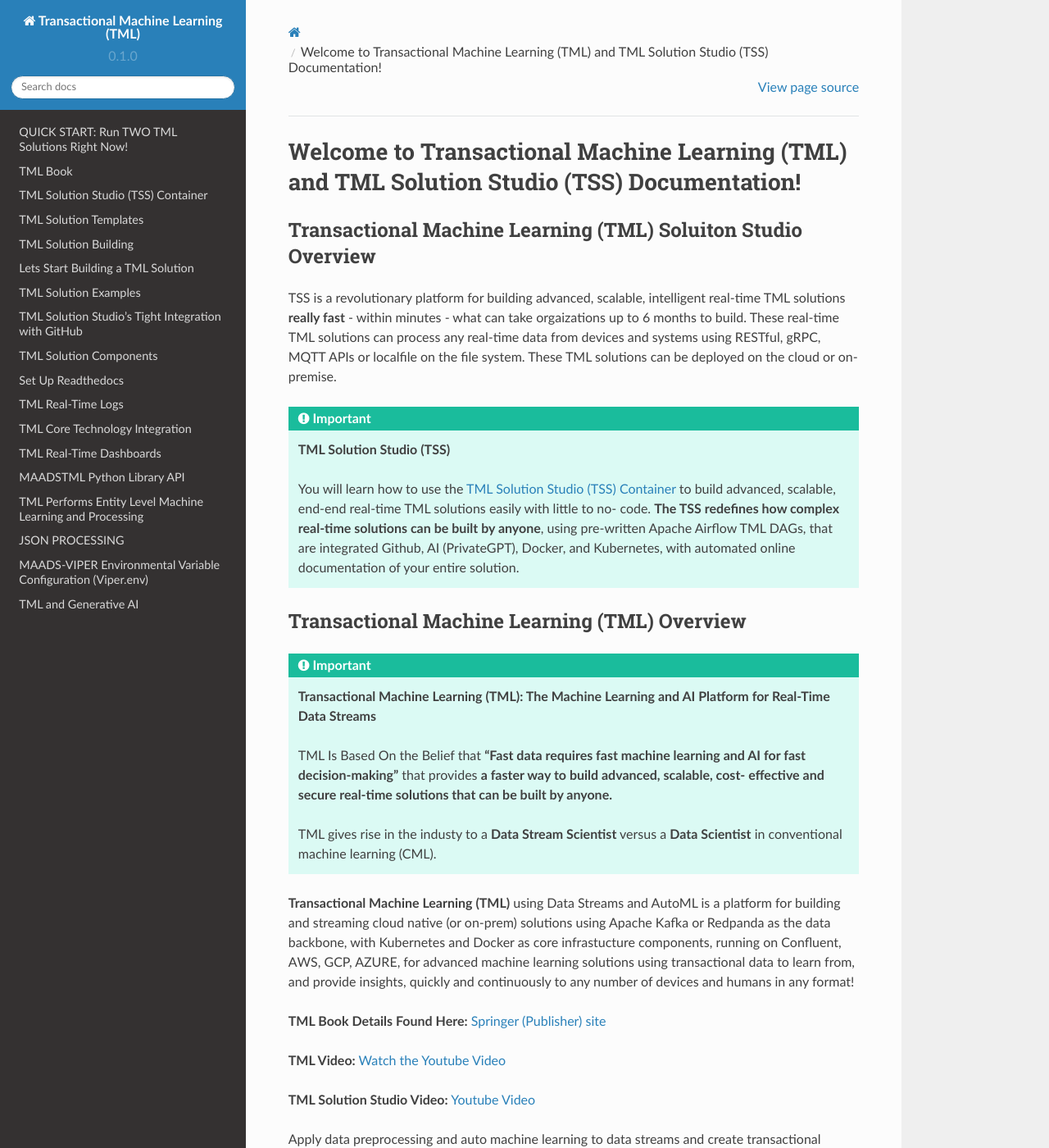
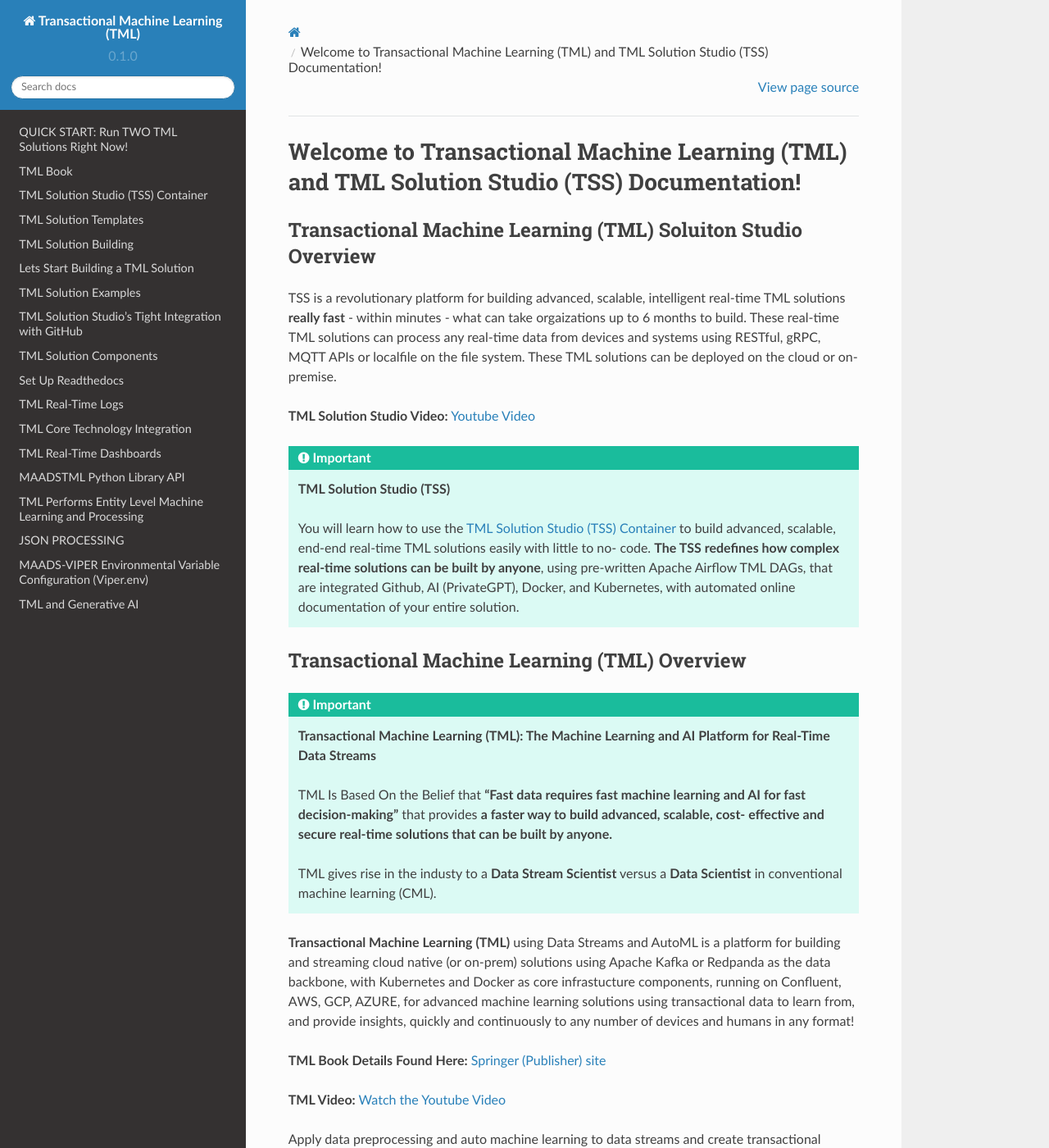
Before and after one commit to smaurice101/readthedocs, a Sphinx documentation site: the page built from docs/source/index.rst, in a window 1280 px wide and 1400 px high. Shown: the whole window at 82% size. Built offline with Sphinx 7.4.7 and the Read the Docs theme 2.0.0, drawn with Linux system fonts in a browser that asks for light colours; part of the change alters nothing that is shown.

```diff
--- a/docs/source/index.rst
+++ b/docs/source/index.rst
@@ -5,6 +5,8 @@ Transactional Machine Learning (TML) Soluiton Studio Overview
 ----------------------
 
 TSS is a revolutionary platform for building advanced, scalable, intelligent real-time TML solutions **really fast** - within minutes - what can take orgaizations up to 6 months to build. These real-time TML solutions can process any real-time data from devices and systems using RESTful, gRPC, MQTT APIs or localfile on the file system. These TML solutions can be deployed on the cloud or on-premise.
+
+**TML Solution Studio Video:** `Youtube Video <https://www.youtube.com/watch?v=z3h2nJXVgUs>`_
 
 .. important::
    **TML Solution Studio (TSS)**
@@ -29,8 +31,6 @@ Transactional Machine Learning (TML) Overview
 **TML Book Details Found Here:** `Springer (Publisher) site <https://link.springer.com/book/10.1007/978-1-4842-7023-3>`_
 
 **TML Video:** `Watch the Youtube Video <https://youtu.be/ZrhRg2J8YbU>`_
-
-**TML Solution Studio Video:** `Youtube Video <https://www.youtube.com/watch?v=z3h2nJXVgUs>`_
 
 Apply data preprocessing and auto machine learning to data streams and create transactional machine learning (TML) solutions that are:
 
```
